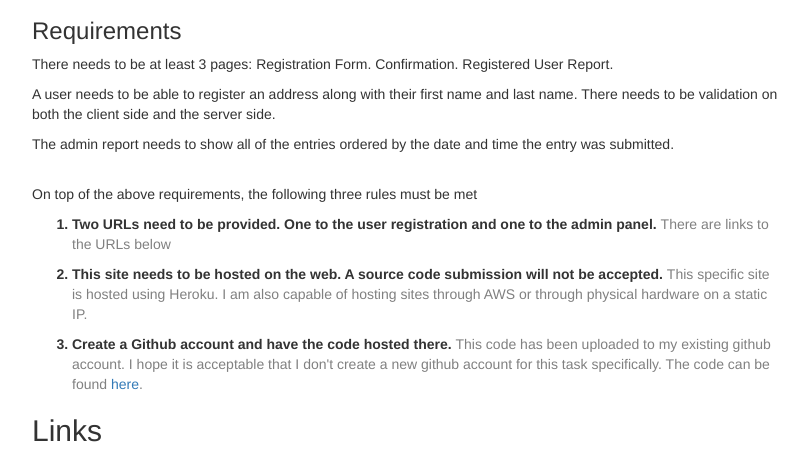
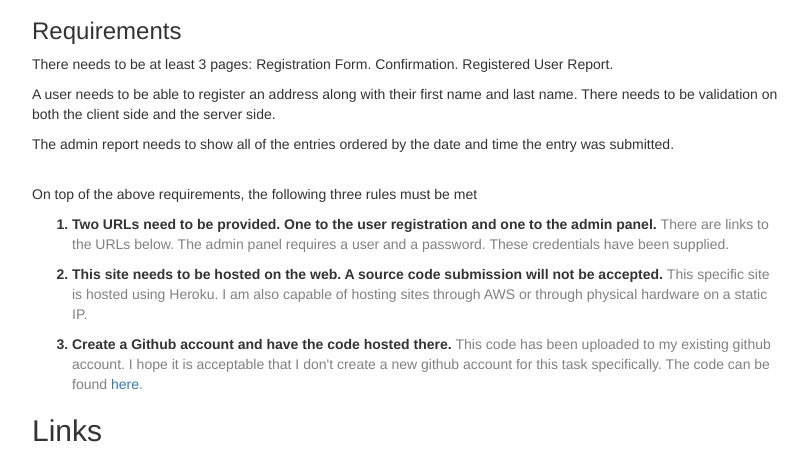
Before and after one commit to stevenr4/djangotestsite, a Django app: page / in a window 1280 px wide. Shown: the part 257-708 px from the top of the page, without its empty margins (38-846 px from the left). Run offline with Django 3.2, Linux system fonts and the light colour scheme; some libraries are stand-ins or nearby versions.

Commit message:
Minor text change

```diff
--- a/userapp/templates/index.html
+++ b/userapp/templates/index.html
@@ -10,7 +10,7 @@
   <p>The admin report needs to show all of the entries ordered by the date and time the entry was submitted.</p>
   <p><br>On top of the above requirements, the following three rules must be met</p>
   <ol>
-    <li>Two URLs need to be provided. One to the user registration and one to the admin panel. <span class="light">There are links to the URLs below</span></li>
+    <li>Two URLs need to be provided. One to the user registration and one to the admin panel. <span class="light">There are links to the URLs below. The admin panel requires a user and a password. These credentials have been supplied.</span></li>
     <li>This site needs to be hosted on the web. A source code submission will not be accepted. <span class="light">This specific site is hosted using Heroku. I am also capable of hosting sites through AWS or through physical hardware on a static IP.</span></li>
     <li>Create a Github account and have the code hosted there. <span class="light">This code has been uploaded to my existing github account. I hope it is acceptable that I don't create a new github account for this task specifically. The code can be found <a href="https://github.com/stevenr4/djangotestsite">here</a>.</span></li>
   </ol>
```
